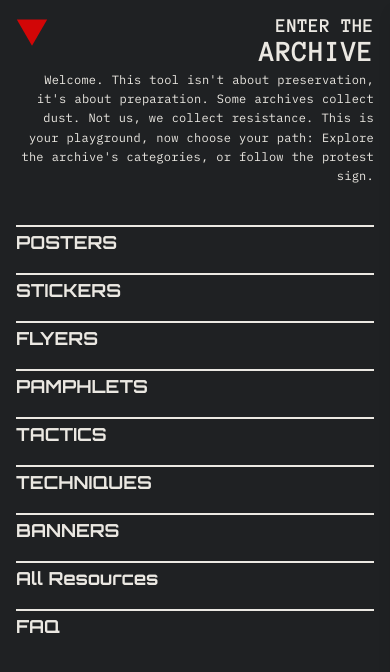
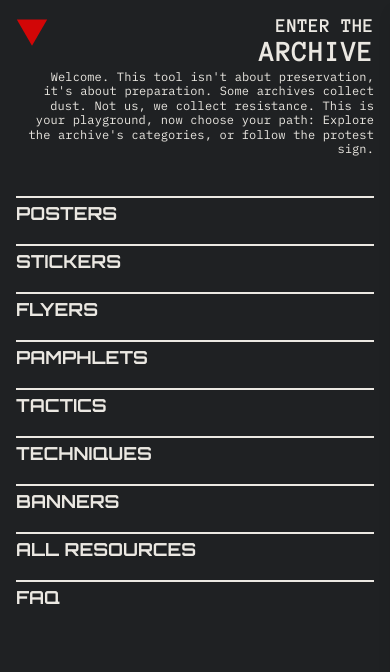
Before and after one commit to Damil001/pinata-image-api, a Next.js app in the folder frontend/: page / in a window 390 px wide. Shown: the top 672 px of the page. Built offline with nearby package versions, Linux system fonts and the light colour scheme.

Commit message:
refactor: remove responsive text sizing from globals.css and standardize menu item text in page.tsx

```diff
--- a/frontend/src/app/globals.css
+++ b/frontend/src/app/globals.css
@@ -123,18 +123,3 @@ button:focus,
 }
 
 /* Responsive text sizing for better flow */
-@media (max-width: 768px) {
-  .intro-text {
-    line-height: 1.5;
-    word-spacing: 0.03em;
-    letter-spacing: 0.015em;
-  }
-}
-
-@media (max-width: 480px) {
-  .intro-text {
-    line-height: 1.6;
-    word-spacing: 0.04em;
-    letter-spacing: 0.02em;
-  }
-}
--- a/frontend/src/app/page.tsx
+++ b/frontend/src/app/page.tsx
@@ -23,7 +23,7 @@ const menuContent = [
   "TACTICS",
   "TECHNIQUES",
   "BANNERS",
-  "All Resources",
+  "ALL RESOURCES",
   "FAQ",
 ];
 
@@ -86,9 +86,9 @@ export default function Home() {
           <div className="mb-10" />
           <div className="flex flex-col gap-4">
             {menuContent.map((item, index) => {
-              // Map "All Resources" to the all-images route
+              // Map "ALL RESOURCES" to the all-images route
               const hrefLink =
-                item === "All Resources" ? "/all-images" : `/${item}`;
+                item === "ALL RESOURCES" ? "/all-images" : `/${item}`;
               return (
                 <MenuItem key={index} menuText={item} hrefLink={hrefLink} />
               );
```
